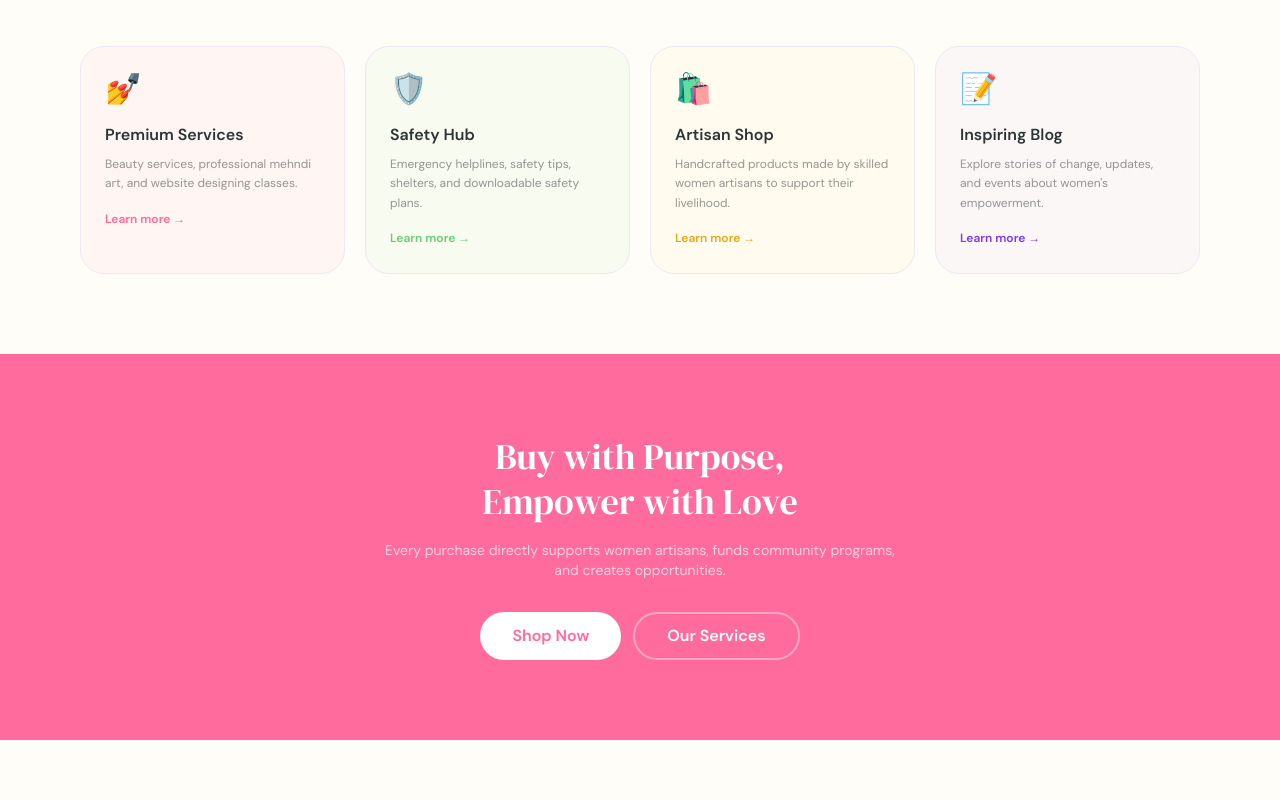
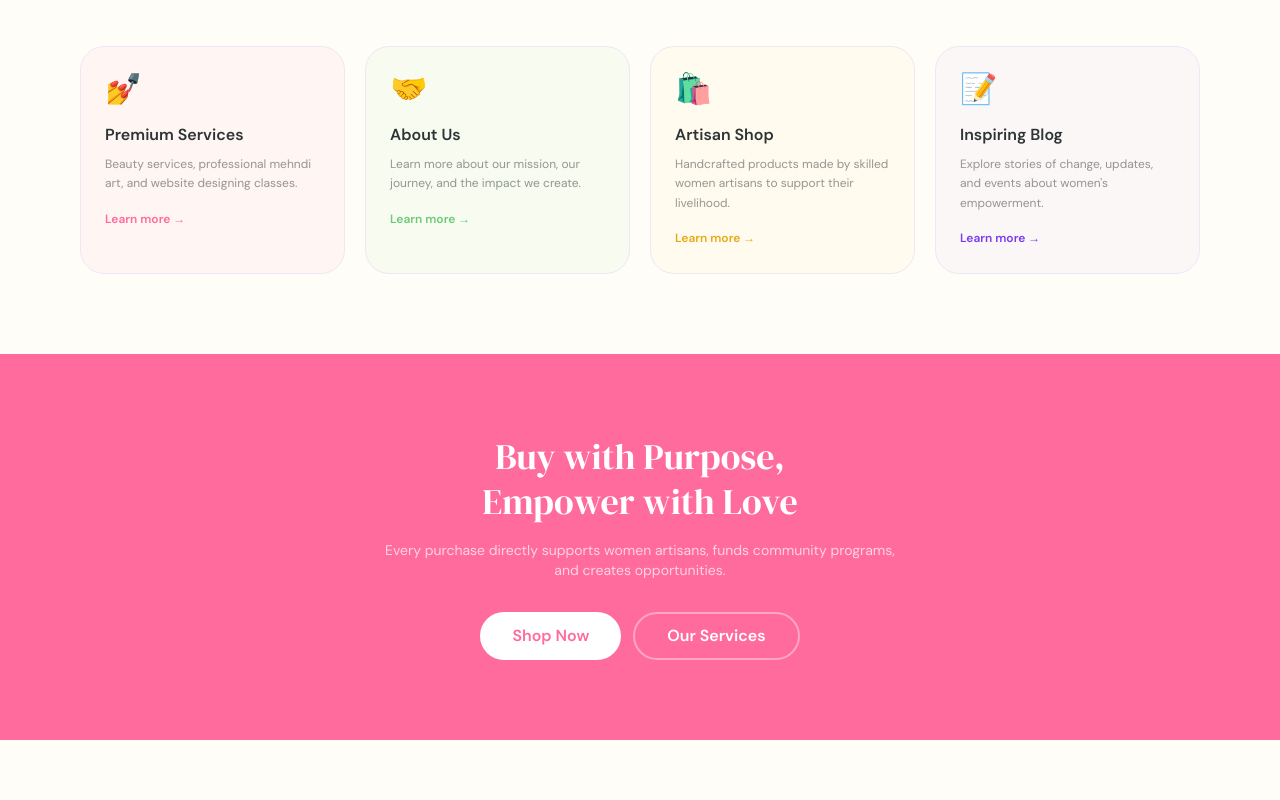
Before and after one commit to Sameera-13/empower-, a React (Vite) app in the folder client/: page / in a window 1280 px wide. Shown: the part 1380-2180 px from the top of the page. Built offline with nearby package versions, Linux system fonts and the light colour scheme; no server answers.

Commit message:
feat: remove Safety page from the website & replace Safety Hub card with About Us

```diff
--- a/client/src/App.jsx
+++ b/client/src/App.jsx
@@ -8,7 +8,6 @@ import Signup from './pages/Signup';
 import ForgotPassword from './pages/ForgotPassword';
 import ResetPassword from './pages/ResetPassword';
 import Services from './pages/Services';
-import SafetyHub from './pages/SafetyHub';
 import Profile from './pages/Profile';
 import Shop from './pages/Shop';
 import ProductDetail from './pages/ProductDetail';
@@ -58,7 +57,6 @@ export default function App() {
     <Routes>
       <Route path="/" element={<Landing />} />
       <Route path="/services" element={<Services />} />
-      <Route path="/safety" element={<SafetyHub />} />
       <Route path="/shop" element={<Shop />} />
       <Route path="/shop/:id" element={<ProductDetail />} />
       <Route path="/cart" element={<Cart />} />
--- a/client/src/components/layout/Footer.jsx
+++ b/client/src/components/layout/Footer.jsx
@@ -37,7 +37,6 @@ export default function Footer() {
             <div className="flex flex-col gap-2">
               <Link to="/services" className="text-sm text-[#2D3436]/60 hover:text-[#ff4f8b] transition-colors">Services</Link>
               <Link to="/shop" className="text-sm text-[#2D3436]/60 hover:text-[#FF6B9D] transition-colors">Shop</Link>
-              <Link to="/safety" className="text-sm text-[#2D3436]/60 hover:text-[#FF6B9D] transition-colors">Safety Hub</Link>
             </div>
           </div>
 
--- a/client/src/components/layout/MobileDrawer.jsx
+++ b/client/src/components/layout/MobileDrawer.jsx
@@ -7,7 +7,6 @@ const navLinks = [
   { to: '/shop', label: 'Shop' },
   { to: '/blog', label: 'Blog' },
   { to: '/about', label: 'About Us' },
-  { to: '/safety', label: 'Safety' },
 ];
 
 export default function MobileDrawer({ isOpen, onClose }) {
--- a/client/src/components/layout/Navbar.jsx
+++ b/client/src/components/layout/Navbar.jsx
@@ -11,7 +11,6 @@ const navLinks = [
   { to: '/shop', label: 'Shop' },
   { to: '/blog', label: 'Blog' },
   { to: '/about', label: 'About Us' },
-  { to: '/safety', label: 'Safety' },
 ];
 
 export default function Navbar() {
--- a/client/src/pages/Landing.jsx
+++ b/client/src/pages/Landing.jsx
@@ -30,7 +30,7 @@ const pillars = [
 /* ── Programs ── */
 const programs = [
   { title: 'Premium Services', desc: 'Beauty services, professional mehndi art, and website designing classes.', link: '/services', emoji: '💅', bg: 'bg-[#FF6B9D]/5', border: 'hover:border-[#FF6B9D]', text: 'text-[#FF6B9D]' },
-  { title: 'Safety Hub', desc: 'Emergency helplines, safety tips, shelters, and downloadable safety plans.', link: '/safety', emoji: '🛡️', bg: 'bg-[#6BCB77]/5', border: 'hover:border-[#6BCB77]', text: 'text-[#6BCB77]' },
+  { title: 'About Us', desc: 'Learn more about our mission, our journey, and the impact we create.', link: '/about', emoji: '🤝', bg: 'bg-[#6BCB77]/5', border: 'hover:border-[#6BCB77]', text: 'text-[#6BCB77]' },
   { title: 'Artisan Shop', desc: 'Handcrafted products made by skilled women artisans to support their livelihood.', link: '/shop', emoji: '🛍️', bg: 'bg-[#FFD93D]/5', border: 'hover:border-[#FFD93D]', text: 'text-[#E8A817]' },
   { title: 'Inspiring Blog', desc: 'Explore stories of change, updates, and events about women\'s empowerment.', link: '/blog', emoji: '📝', bg: 'bg-[#A78BFA]/5', border: 'hover:border-[#A78BFA]', text: 'text-[#7C3AED]' },
 ];
```
